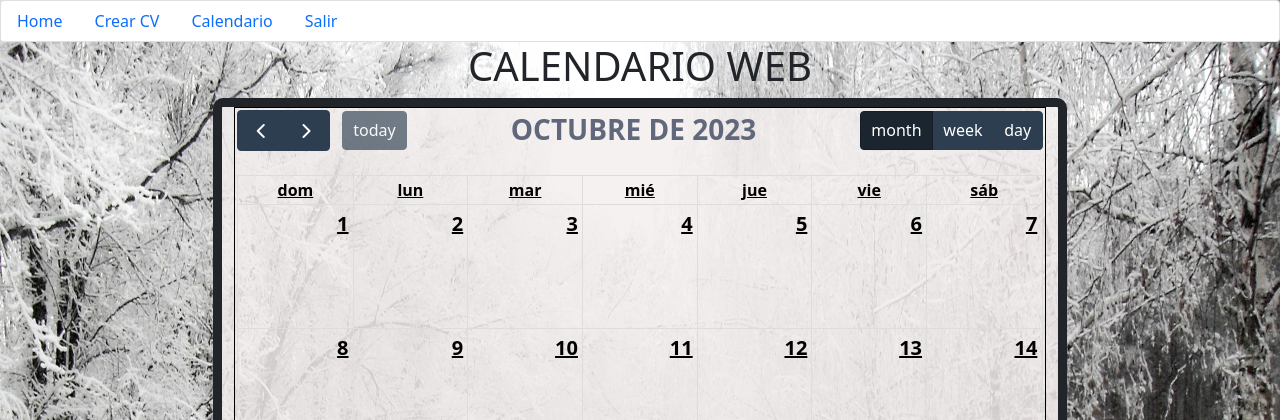
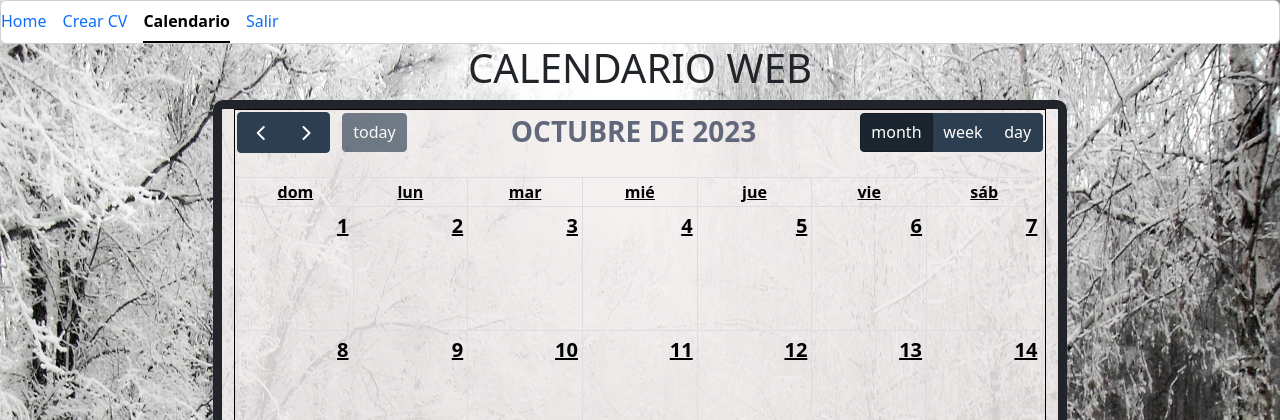
Before and after one commit to NicolasBorghese/PWD_TP_Librerias, a PHP site: page /Vista/html/calendario.php in a window 1280 px wide. Shown: the top 420 px of the page. Run offline with PHP 8.4, Linux system fonts and the light colour scheme; lists and menus that the app fills with data are empty.

Commit message:
Actualización Calendario

```diff
--- a/Vista/html/calendario.php
+++ b/Vista/html/calendario.php
@@ -6,7 +6,7 @@
 <title>Calendario de Eventos</title>
 
 <!--Scripts CSS-->
-<link rel="stylesheet" href="../estructura/css/bootstrap.min.css">
+<link rel="stylesheet" href="../../Utiles/librerias/bootstrap/bootstrap.min.css">
 <link rel="stylesheet" href="../estructura/css/datatables.min.css">
 <link rel="stylesheet" href="../estructura/css/bootstrap-clockpicker.css">
 <link rel="stylesheet" href="../estructura/fullcalendar/main.css">
@@ -15,8 +15,9 @@
 
 <!--Scripts JS-->
 <script src="../estructura/js/jquery-3.6.0.min.js"></script>
-<script src="../estructura/js/popper.min.js"></script>
-<script src="../estructura/js/bootstrap.min.js"></script>
+<!--<script src="../estructura/js/popper.min.js"></script>
+<script src="../estructura/js/bootstrap.min.js"></script>-->
+<script src="../../Utiles/librerias/bootstrap/bootstrap.bundle.min.js"></script>
 <script src="../estructura/js/datatables.min.js"></script>
 <script src="../estructura/js/bootstrap-clockpicker.js"></script>
 <script src="../estructura/js/moment-with-locales.js"></script>
@@ -30,13 +31,13 @@
 <div class="card">
   <ul class="nav nav-underline">
     <li class="nav-item">
-      <a class="nav-link active" href="home.php">Home</a>
+      <a class="nav-link" href="home.php">Home</a>
     </li>
     <li class="nav-item">
       <a class="nav-link" href="formularioCV.php">Crear CV</a>
     </li>
     <li class="nav-item">
-      <a class="nav-link" href="#" aria-current="page">Calendario</a>
+      <a class="nav-link active" href="#" aria-current="page">Calendario</a>
     </li>
     <li class="nav-item">
       <a class="nav-link" href="../../index.php">Salir</a>
```
